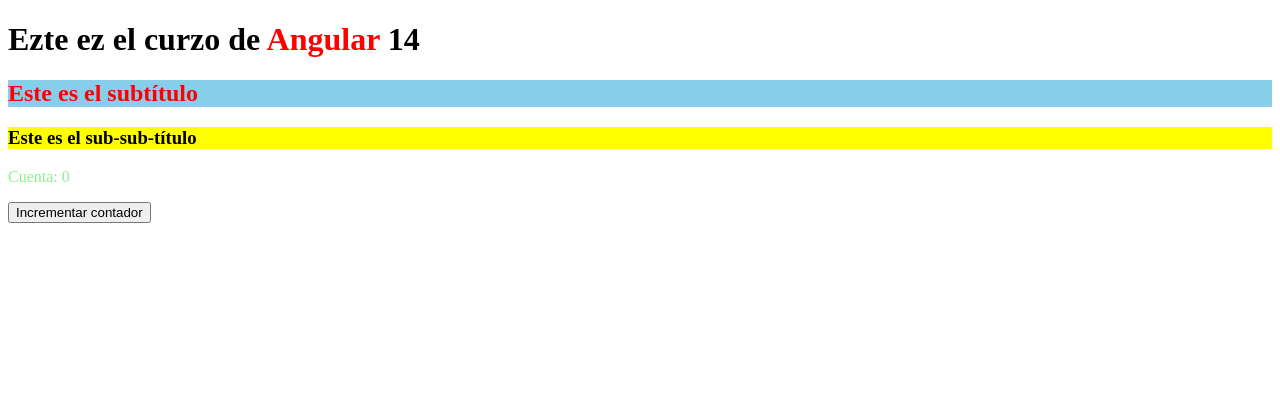
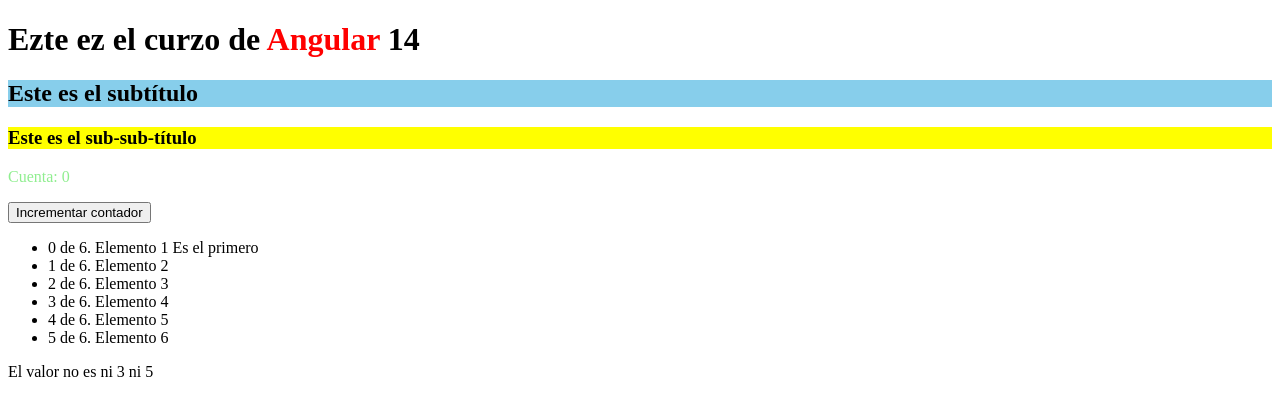
Before and after one commit to gerardoparrajc/CursoAngular14Mayo2023, an Angular app: page / in a window 1280 px wide. Shown: the top 416 px of the page. Built offline with nearby package versions, Linux system fonts and the light colour scheme.

Commit message:
Directivas estructurales de Angular

```diff
--- a/src/app/app.component.html
+++ b/src/app/app.component.html
@@ -1,4 +1,4 @@
-<h1 appGatoBotas appGreenBackgroundOnClick appDestacar="Angular">Este es el curso de Angular 14</h1>
+<h1 *ngIf="contador < 5" appGatoBotas appGreenBackgroundOnClick appDestacar="Angular">Este es el curso de Angular 14</h1>
 <h2 [ngClass]="{ 'colorRojo': pintarRojo, 'fondoAzul': pintarFondoAzul }">Este es el subtítulo</h2>
 <h3 [ngStyle]="{'background-color': backgroundColor ? 'green' : 'yellow'}" >Este es el sub-sub-título</h3>
 
@@ -9,3 +9,19 @@
   'rojo': contador >= 8
 }">Cuenta: {{ contador }}</p>
 <button (click)="onClick()">Incrementar contador</button>
+
+<!-- Variables internas del bucle:
+  first -> booleano que indica si es el primer item del bucle
+  last -> booleano que indica si es el último item del bucle
+  even -> booleano que indica si es el item par del bucle
+  odd -> para los impares
+-->
+<ul>
+  <li *ngFor="let el of elementos; let i = index; let total = count; let esPrimero = first" >{{ i }} de {{ total }}. {{ el }} {{ esPrimero ? ' Es el primero' : '' }}</li>
+</ul>
+
+<div [ngSwitch]="contador">
+  <p *ngSwitchCase="3">El valor es 3</p>
+  <p *ngSwitchCase="5">El valor es 5</p>
+  <p *ngSwitchDefault>El valor no es ni 3 ni 5</p>
+</div>
--- a/src/app/app.component.ts
+++ b/src/app/app.component.ts
@@ -6,11 +6,20 @@ import { Component } from '@angular/core';
   styleUrls: ['./app.component.scss']
 })
 export class AppComponent {
-  pintarRojo = true;
+  pintarRojo = false;
   pintarFondoAzul = 3 < 7;
   backgroundColor = false;
 
   contador: number = 0;
+
+  elementos = [
+    'Elemento 1',
+    'Elemento 2',
+    'Elemento 3',
+    'Elemento 4',
+    'Elemento 5',
+    'Elemento 6'
+  ];
 
   onClick() {
     this.contador++;
```
